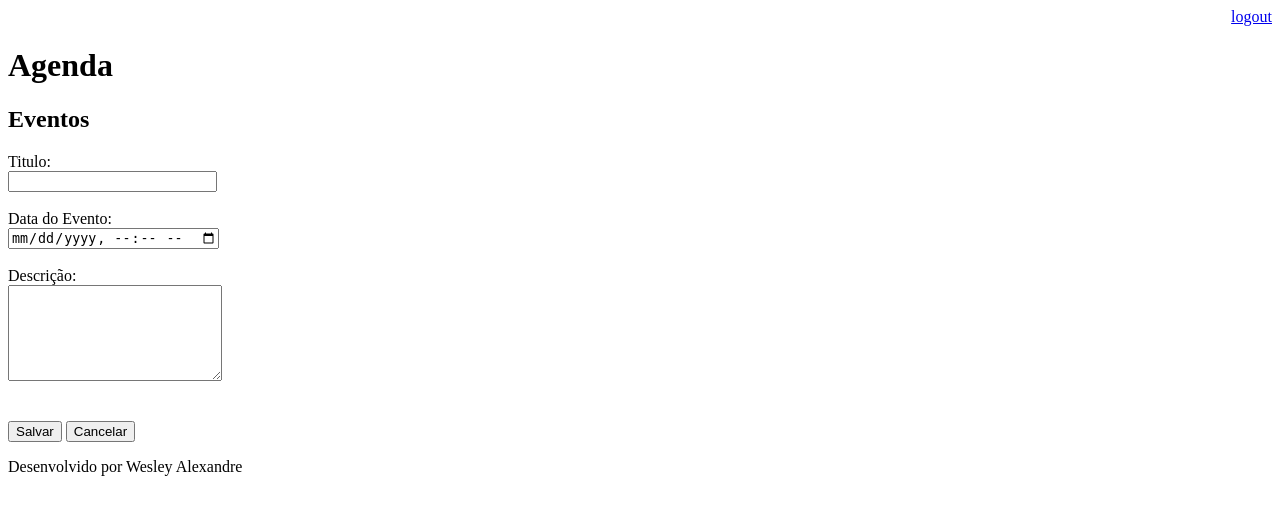
After one commit to wesolive/agenda, a Django app: page /agenda/evento/ in a window 1280 px wide. The commit adds this page. Shown: the top 515 px of the page. Run offline with Django 3.2, Linux system fonts and the light colour scheme; a user stored in the database is signed in.

Commit message:
criando formulario de inserção de evento

```diff
--- a/Agenda/urls.py
+++ b/Agenda/urls.py
@@ -20,6 +20,8 @@ from core import views
 urlpatterns = [
     path('admin/', admin.site.urls),
     path('agenda/', views.listaEventos),
+    path('agenda/evento/',views.evento),
+    path('agenda/evento/submit',views.submit_evento),
     path('', views.index),
     path('login/', views.login_user),
     path('login/submit',views.submit_login),
--- a/core/views.py
+++ b/core/views.py
@@ -33,3 +33,18 @@ def listaEventos(request):
     evento = Evento.objects.filter(usuario = usuario)
     dados = {'eventos':evento}
     return render(request,'agenda.html',dados)
+
+@login_required(login_url='/login/')
+def evento(request):
+    return render(request, 'evento.html')
+
+@login_required(login_url='/login/')
+def submit_evento(request):
+    if request.POST:
+        titulo = request.POST.get('titulo')
+        data_evento = request.POST.get('data_evento')
+        descricao = request.POST.get('descricao')
+        usuario = request.user
+        Evento.objects.create(titulo = titulo, data_evento = data_evento,
+                              descricao = descricao, usuario = usuario)
+    return redirect('/')
--- a/template/agenda.html
+++ b/template/agenda.html
@@ -2,6 +2,9 @@
 
 {% block content %}
     <h3>Eventos agendados</h3>
+    <a href="evento/">
+        <button type="button">Novo Evento</button>
+    </a>
     <ul style="font-size:20px; text-decoration:none">
         {% for evento in eventos %}
             <li>{{ evento.titulo}} - {{ evento.get_data_evento}}</li>
--- /dev/null
+++ b/template/evento.html
@@ -0,0 +1,24 @@
+{% extends "model-page.html" %}
+
+{% block content %}
+    <h2>Eventos</h2>
+    <form action="submit" method="Post"> {% csrf_token%}
+        <label>Titulo:</label>
+        <br>
+        <input type="text" name="titulo" size="23">
+        <br><br>
+        <label>Data do Evento:</label>
+        <br>
+        <input type="datetime-local" name="data_evento" size="26">
+        <br><br>
+        <label>Descrição:</label>
+        <br>
+        <textarea name="descricao" rows="6" cols="24"></textarea>
+        <br><br><br>
+        <button type="submit">Salvar</button>
+        <a href="/">
+            <button type="button">Cancelar</button>
+        </a>
+    </form>
+
+{% endblock %}
```
Also changed, not shown: db.sqlite3.
